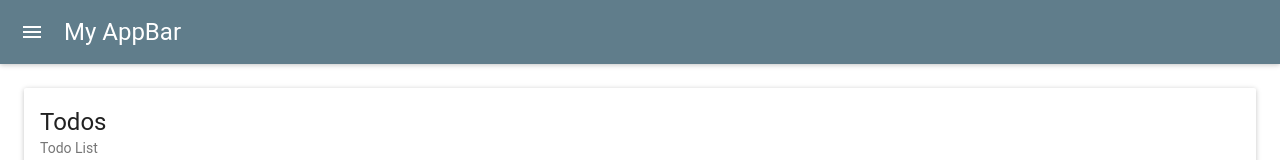
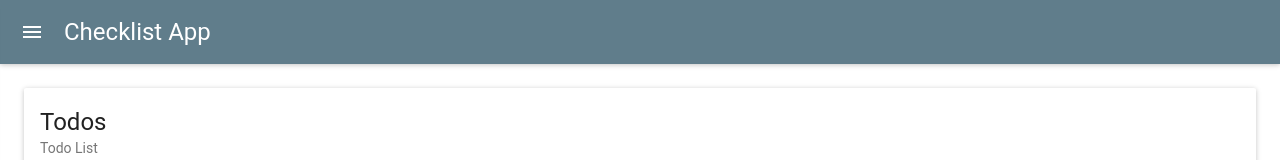
Before and after one commit to tianhuil/material-ui-todo, a Next.js app: page / in a window 1280 px wide. Shown: the top 160 px of the page. Built offline with nearby package versions, Linux system fonts and the light colour scheme.

Commit message:
Adding in menu

```diff
--- /dev/null
+++ b/components/appbar.jsx
@@ -0,0 +1,38 @@
+import React from 'react';
+import AppBar from 'material-ui/AppBar';
+import Drawer from 'material-ui/Drawer';
+import MenuItem from 'material-ui/MenuItem';
+
+export default class AppBarTop extends React.Component {
+  constructor(props) {
+    super(props);
+    this.state = {
+      open: false
+    }
+  }
+
+  toggleDrawer() {
+    this.setState({
+      open: !this.state.open
+    })
+  }
+
+  render() {
+    return (
+      <div>
+        <AppBar
+          title="Checklist App"
+          onLeftIconButtonClick={this.toggleDrawer.bind(this)}
+        />
+        <Drawer
+          open={this.state.open}
+          docked={false}
+          onRequestChange={(open) => this.setState({open})}
+        >
+          <MenuItem>Menu Item</MenuItem>
+          <MenuItem>Menu Item 2</MenuItem>
+        </Drawer>
+       </div>
+    )
+  }
+}
--- a/pages/index.jsx
+++ b/pages/index.jsx
@@ -3,8 +3,8 @@ import ReactDOM from 'react-dom';
 import darkBaseTheme from 'material-ui/styles/baseThemes/darkBaseTheme';
 import MuiThemeProvider from 'material-ui/styles/MuiThemeProvider';
 import getMuiTheme from 'material-ui/styles/getMuiTheme';
-import AppBar from 'material-ui/AppBar';
 import CheckList from '../components/checklist'
+import AppBarTop from '../components/appbar'
 import {blueGrey500, blueGrey700, blueGrey100} from 'material-ui/styles/colors';
 
 const muiTheme = getMuiTheme({
@@ -22,7 +22,7 @@ const muiTheme = getMuiTheme({
 
 export default () => (
   <MuiThemeProvider muiTheme={muiTheme}>
-    <AppBar title="My AppBar" />
+    <AppBarTop/>
     <CheckList />
     <style jsx global>{`
       body {
```
